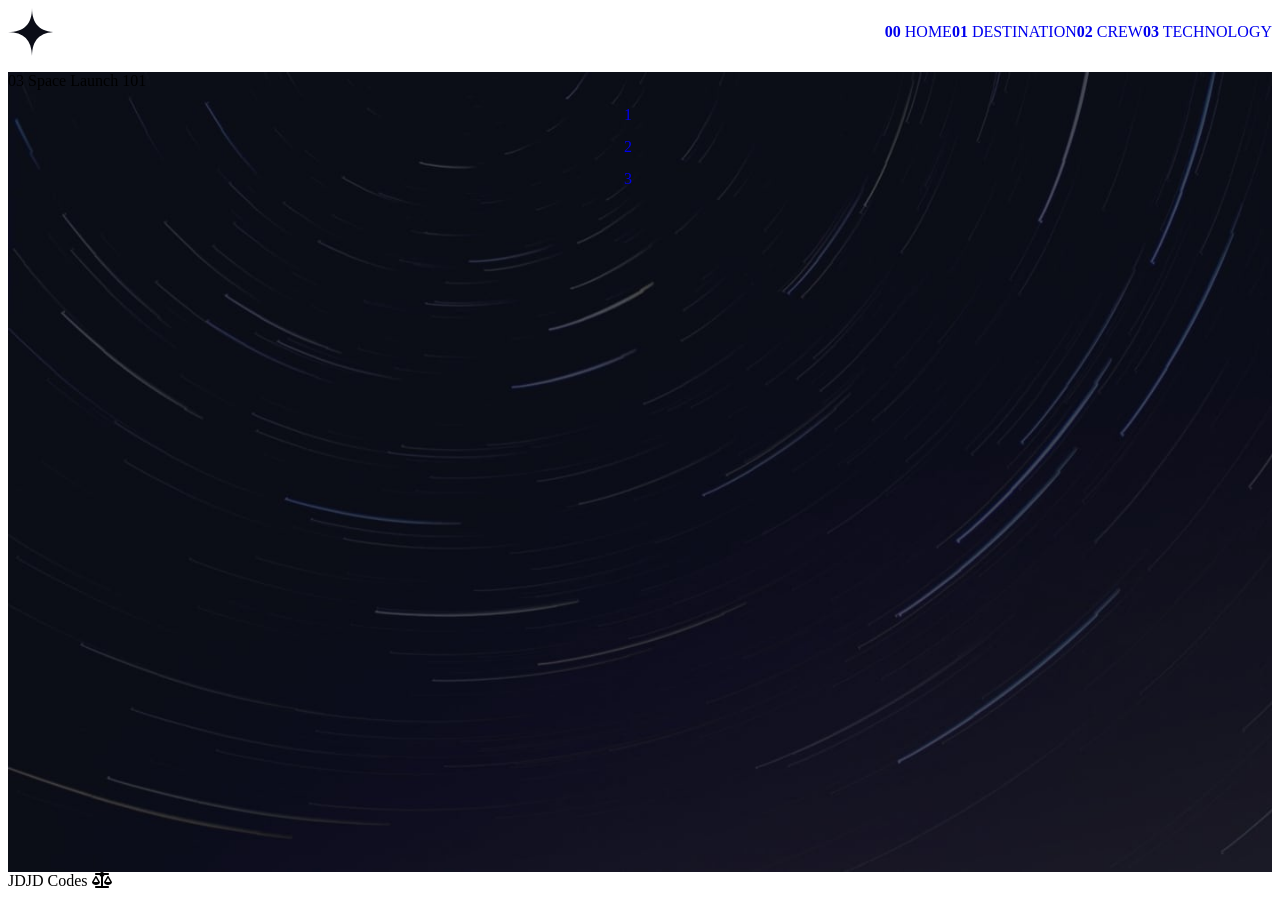
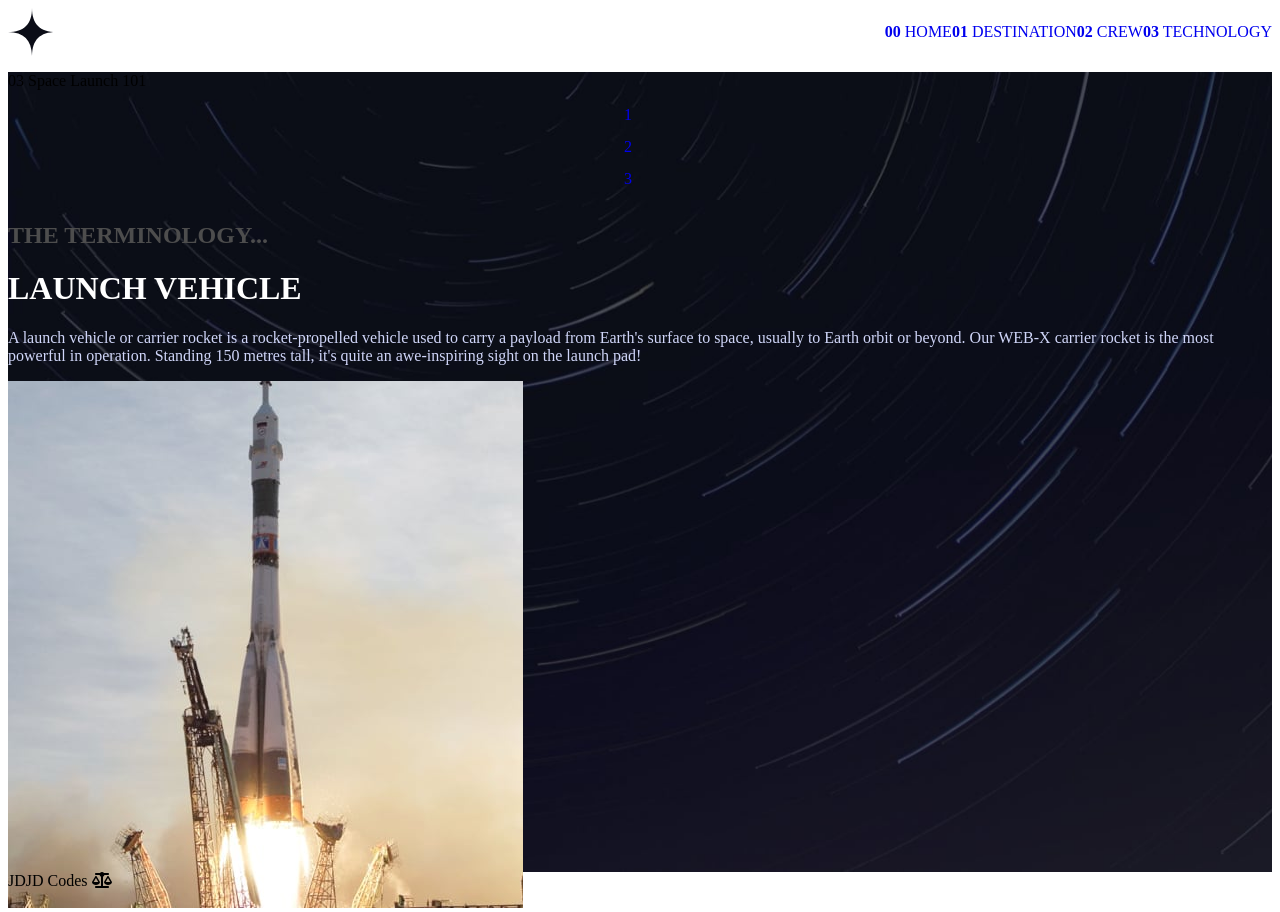
Before and after one commit to uconnwomensbball/SpaceTourismSite, a React (Vite) app: page /technology in a window 1280 px wide. Built offline with nearby package versions, Linux system fonts and the light colour scheme; a web font is replaced by a local one.

Commit message:
5 Dec 25 - feat: filtration of technology page (filtered technology's content now appears on screen)

```diff
--- a/src/pages/Home.jsx
+++ b/src/pages/Home.jsx
@@ -14,7 +14,7 @@ export default function Home(){
                 sit back, and relax because we'll give you a
                 truly out of this world experience!</p>
             </div>
-            <Link to="/destination/" className="explore-btn dark-blue-text">EXPLORE</Link>
+            <Link to="/destination" className="explore-btn dark-blue-text">EXPLORE</Link>
         </div>
     )
 }
--- a/src/pages/Technology.jsx
+++ b/src/pages/Technology.jsx
@@ -1,14 +1,30 @@
-import { Link } from "react-router-dom"
+import { Link, useSearchParams } from "react-router-dom"
+import data from "../data.json"
+export default function Technology(){
+    const [searchParams] = useSearchParams()
 
-export default function Technology(){
+    const technologyFilter = searchParams.get("technology") || "launchvehicle"
+    const technologyData = data.technology
+    console.log(technologyData)
+    const filteredTechnology = technologyData.filter(function(tech){
+        return technologyFilter === tech.name.replace(/\s+/g, "").toLowerCase()
+    })
+    console.log(filteredTechnology)
+    //There is an issue with the filtering of "Space capsule"
     return (
         <div className = "tech-div">
             <p>03 Space Launch 101</p>
             <div className="tech-nav">
-                <Link to="/technology/launchvehicle" className="tech-link">1</Link>
-                <Link to="/technology/spaceport" className="tech-link">2</Link>
-                <Link to="/technology/capsule" className="tech-link">3</Link>
+                <Link to="?technology=launchvehicle" className="tech-link">1</Link>
+                <Link to="?technology=spaceport" className="tech-link">2</Link>
+                <Link to="?technology=spacecapsule" className="tech-link">3</Link>
             </div>
+            <div>
+                <h2 className="dark-gray-text">THE TERMINOLOGY...</h2>
+                <h1 className="white-text">{filteredTechnology[0].name.toUpperCase()}</h1>
+                <p className="light-blue-text">{filteredTechnology[0].description}</p>
+            </div>
+            <img src={`${filteredTechnology[0].images.portrait}`}/>
         </div>
     )
 }
```
